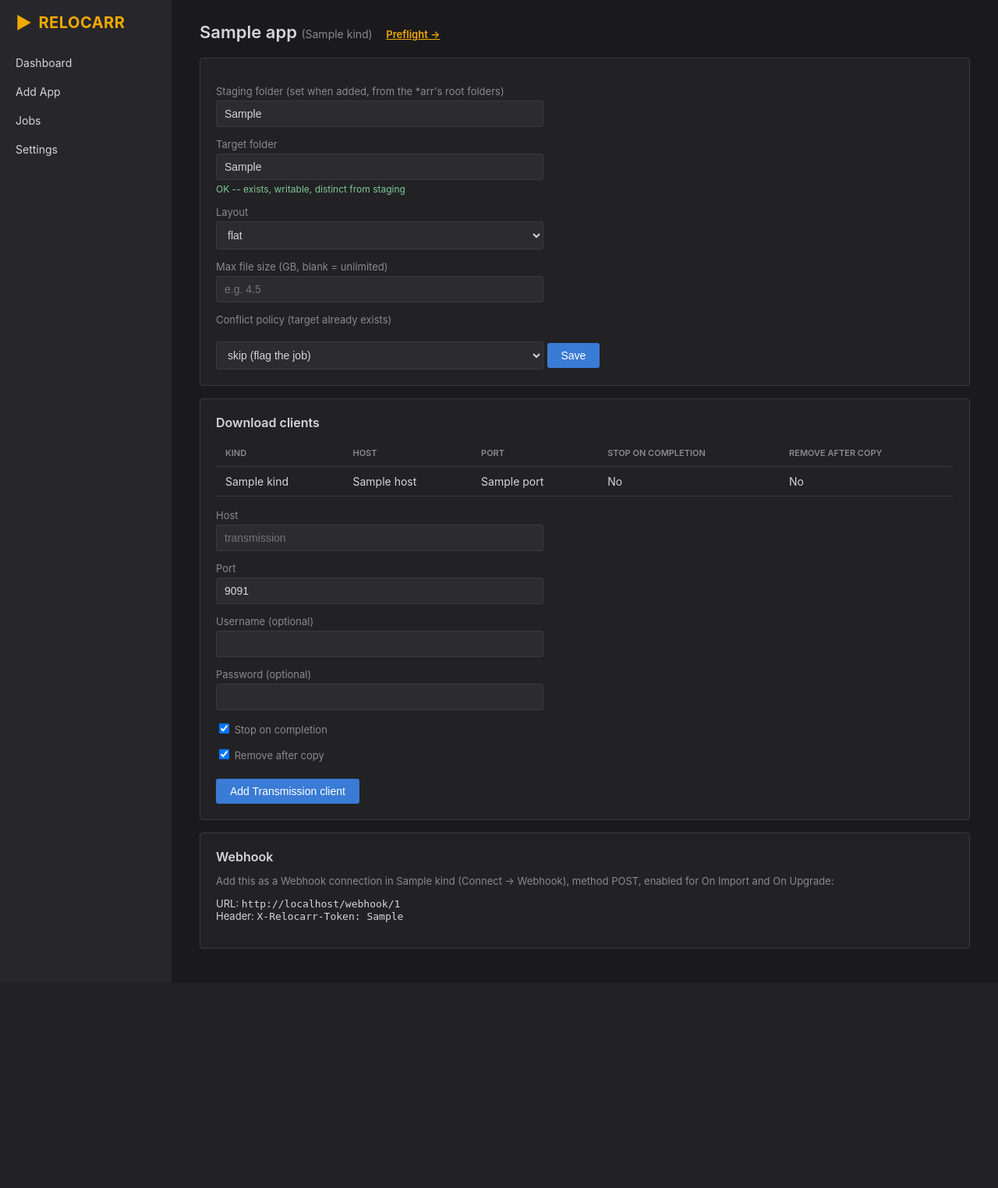
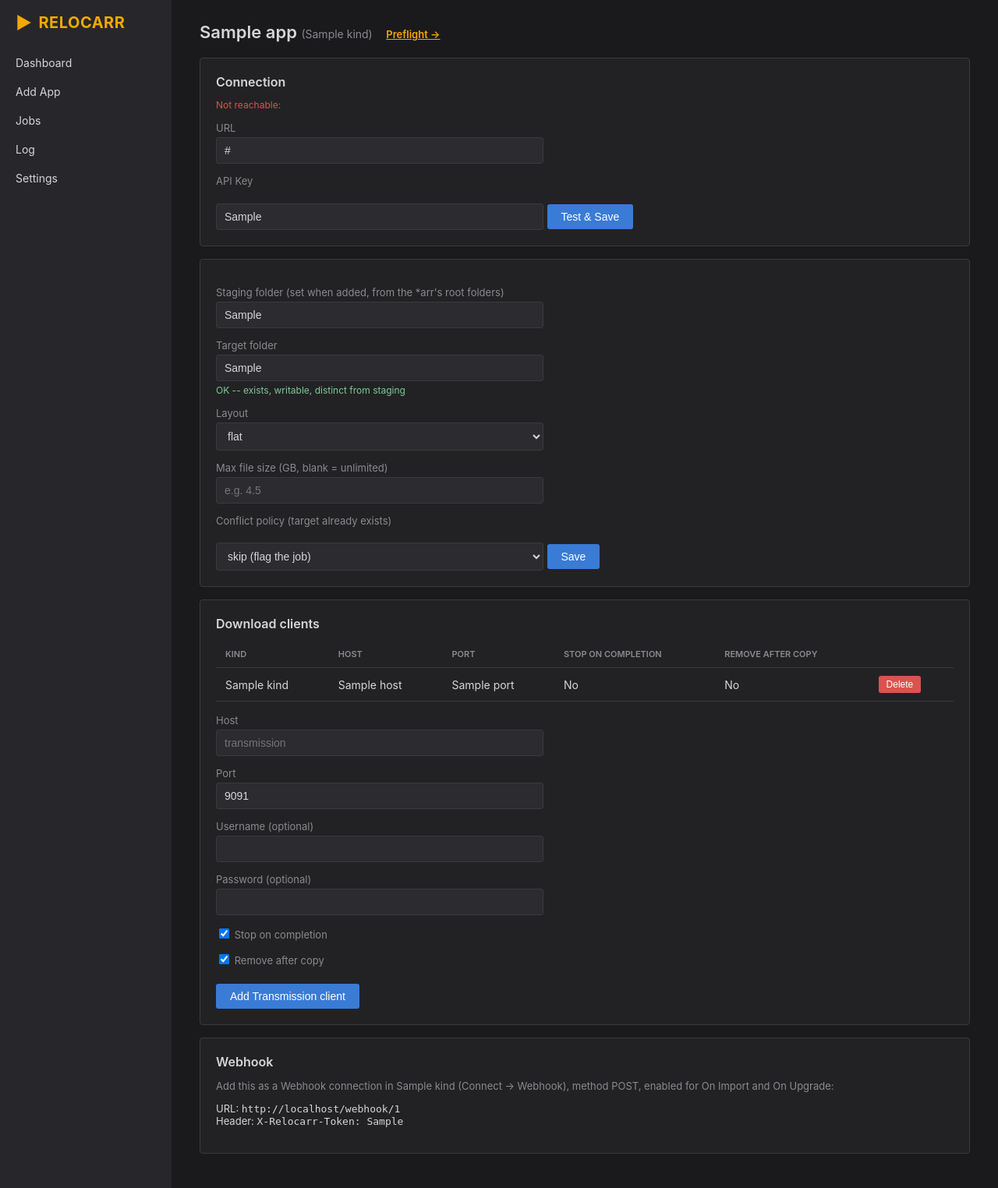
Before and after one commit to a000a999a/relocarr, a FastAPI app: template src/relocarr/web/templates/app_detail.html in a window 1280 px wide. Shown: the whole page at 78% size. Before the commit the page ends 1217 px from the top, so only its background shows below. Run offline with FastAPI, Linux system fonts and the light colour scheme; the template is opened without the code that fills it: most values are stand-ins (such as "Sample title", 1, 10 or a date in 2020); parts of the project's set-up code (start-up, migrations or seed data) failed here and were passed over.

Commit message:
Add transfer log page; close config gaps for editing credentials post-setup
- GET /log: historical record of finished transfers (DONE/NEEDS_ATTENTION/
  SKIPPED) with timestamp, filename, app, size, and error -- distinct from
  /jobs, which stays focused on in-flight and actionable items.
- App Detail page gained a Connection card: shows a live reachability
  check (real test_connection() call on every page load, same pattern as
  the existing target-folder check) and a form to edit the *arr's URL/API
  key after creation -- previously the setup wizard was the only place
  these could ever be set, with no way to update a rotated key or a moved
  host. Re-tests before saving; a failed test leaves the previous
  credentials in effect rather than saving a broken connection.
- Download clients can now be deleted from the App Detail page (previously
  add-only, no way to remove or replace one).

96 passing tests total (up from 93), including one using respx to mock a
real httpx connection-test response for the success path, and smoke-tested
live against the real Radarr instance (connection status showed the real
version string, delete actually removed the row).

```diff
--- a/src/relocarr/web/routes.py
+++ b/src/relocarr/web/routes.py
@@ -110,11 +110,61 @@ def app_detail(request: Request, app_id: int):
         ).fetchall()
 
     target_error = _check_target_folder(app["staging_root"], app["target_root"])
+    connection_result = arr.make_app(app["kind"], app["base_url"], app["api_key"]).test_connection()
     return templates.TemplateResponse(
         request,
         "app_detail.html",
-        {"app": app, "download_clients": download_clients, "target_error": target_error},
+        {
+            "app": app,
+            "download_clients": download_clients,
+            "target_error": target_error,
+            "connection_result": connection_result,
+            "connection_error": None,
+        },
     )
+
+
+@router.post("/apps/{app_id}/connection")
+def app_connection_submit(
+    request: Request,
+    app_id: int,
+    base_url: str = Form(...),
+    api_key: str = Form(...),
+):
+    """Edit the *arr connection itself (URL/API key) -- the setup wizard
+    only sets these once at creation; this is the only way to change them
+    afterward (e.g. a rotated API key, or the *arr moved host/port).
+    Re-tests the connection before saving, same as the setup wizard.
+    """
+    with session(settings.db_path) as conn:
+        app = conn.execute("SELECT * FROM apps WHERE id = ?", (app_id,)).fetchone()
+        if app is None:
+            raise HTTPException(404, "unknown app")
+        download_clients = conn.execute(
+            "SELECT * FROM download_clients WHERE app_id = ?", (app_id,)
+        ).fetchall()
+
+    client = arr.make_app(app["kind"], base_url, api_key)
+    result = client.test_connection()
+    if not result.ok:
+        target_error = _check_target_folder(app["staging_root"], app["target_root"])
+        return templates.TemplateResponse(
+            request,
+            "app_detail.html",
+            {
+                "app": app,
+                "download_clients": download_clients,
+                "target_error": target_error,
+                "connection_result": None,
+                "connection_error": f"Connection failed: {result.error}. Not saved -- the previous URL/key are still in effect.",
+            },
+        )
+
+    with session(settings.db_path) as conn:
+        conn.execute(
+            "UPDATE apps SET base_url = ?, api_key = ? WHERE id = ?", (base_url, api_key, app_id)
+        )
+    return RedirectResponse(f"/apps/{app_id}", status_code=303)
 
 
 @router.post("/apps/{app_id}")
@@ -167,6 +217,15 @@ def add_download_client(
                 1 if stop_on_completion else 0,
                 1 if remove_after_copy else 0,
             ),
+        )
+    return RedirectResponse(f"/apps/{app_id}", status_code=303)
+
+
+@router.post("/apps/{app_id}/download-client/{dc_id}/delete")
+def delete_download_client(app_id: int, dc_id: int):
+    with session(settings.db_path) as conn:
+        conn.execute(
+            "DELETE FROM download_clients WHERE id = ? AND app_id = ?", (dc_id, app_id)
         )
     return RedirectResponse(f"/apps/{app_id}", status_code=303)
 
@@ -281,6 +340,23 @@ def jobs_list(request: Request):
     return templates.TemplateResponse(request, "jobs.html", {"jobs": jobs})
 
 
+@router.get("/log")
+def transfer_log(request: Request):
+    """Historical record of finished transfer attempts -- success
+    (DONE), failed (NEEDS_ATTENTION), or skipped (SKIPPED) -- each with the
+    timestamp it reached that state. In-flight jobs (IMPORTED through
+    RECONCILED) don't appear here; see /jobs for those.
+    """
+    with session(settings.db_path) as conn:
+        entries = conn.execute(
+            """SELECT jobs.*, apps.name AS app_name FROM jobs
+               JOIN apps ON apps.id = jobs.app_id
+               WHERE jobs.state IN ('DONE', 'NEEDS_ATTENTION', 'SKIPPED')
+               ORDER BY jobs.updated_at DESC LIMIT 500"""
+        ).fetchall()
+    return templates.TemplateResponse(request, "log.html", {"entries": entries})
+
+
 @router.post("/jobs/{job_id}/retry")
 def job_retry(job_id: int):
     """Section 9: Jobs page Retry button. Only meaningful for a job stuck at
--- a/src/relocarr/web/templates/app_detail.html
+++ b/src/relocarr/web/templates/app_detail.html
@@ -4,6 +4,28 @@
 <h1>{{ app.name }} <span style="color: var(--text-dim); font-weight: 400; font-size: 14px;">({{ app.kind }})</span>
   <a href="/apps/{{ app.id }}/preflight" style="font-size: 13px; color: var(--accent); margin-left: 12px;">Preflight &rarr;</a>
 </h1>
+
+<div class="card">
+  <h1 style="font-size: 16px; margin-bottom: 4px;">Connection</h1>
+  {% if connection_error %}
+    <div class="error">{{ connection_error }}</div>
+  {% elif connection_result %}
+    {% if connection_result.ok %}
+      <p style="color: #81c995; font-size: 12px;">Connected -- {{ app.kind | capitalize }} {{ connection_result.version }}</p>
+    {% else %}
+      <p style="color: var(--btn-danger); font-size: 12px;">Not reachable: {{ connection_result.error }}</p>
+    {% endif %}
+  {% endif %}
+  <form method="post" action="/apps/{{ app.id }}/connection">
+    <label for="base_url">URL</label>
+    <input type="url" name="base_url" id="base_url" value="{{ app.base_url }}" required>
+
+    <label for="api_key">API Key</label>
+    <input type="text" name="api_key" id="api_key" value="{{ app.api_key }}" required>
+
+    <button type="submit">Test &amp; Save</button>
+  </form>
+</div>
 
 <div class="card">
   <label>Staging folder (set when added, from the *arr's root folders)</label>
@@ -51,7 +73,7 @@
   <h1 style="font-size: 16px; margin-bottom: 12px;">Download clients</h1>
   {% if download_clients %}
   <table>
-    <tr><th>Kind</th><th>Host</th><th>Port</th><th>Stop on completion</th><th>Remove after copy</th></tr>
+    <tr><th>Kind</th><th>Host</th><th>Port</th><th>Stop on completion</th><th>Remove after copy</th><th></th></tr>
     {% for dc in download_clients %}
     <tr>
       <td>{{ dc.kind }}</td>
@@ -59,6 +81,11 @@
       <td>{{ dc.port }}</td>
       <td>{{ "Yes" if dc.stop_on_completion else "No" }}</td>
       <td>{{ "Yes" if dc.remove_after_copy else "No" }}</td>
+      <td>
+        <form method="post" action="/apps/{{ app.id }}/download-client/{{ dc.id }}/delete">
+          <button type="submit" style="margin-top:0; padding: 4px 10px; font-size: 12px; background: var(--btn-danger);">Delete</button>
+        </form>
+      </td>
     </tr>
     {% endfor %}
   </table>
--- a/src/relocarr/web/templates/base.html
+++ b/src/relocarr/web/templates/base.html
@@ -81,6 +81,7 @@
     <a href="/" class="{% block nav_dashboard %}{% endblock %}">Dashboard</a>
     <a href="/apps/new" class="{% block nav_apps %}{% endblock %}">Add App</a>
     <a href="/jobs" class="{% block nav_jobs %}{% endblock %}">Jobs</a>
+    <a href="/log" class="{% block nav_log %}{% endblock %}">Log</a>
     <a href="/settings" class="{% block nav_settings %}{% endblock %}">Settings</a>
   </nav>
   <main>
```
Also changed, not shown: src/relocarr/web/templates/log.html (added, +31 -0 lines), tests/test_app_detail.py (+54 -0 lines).
